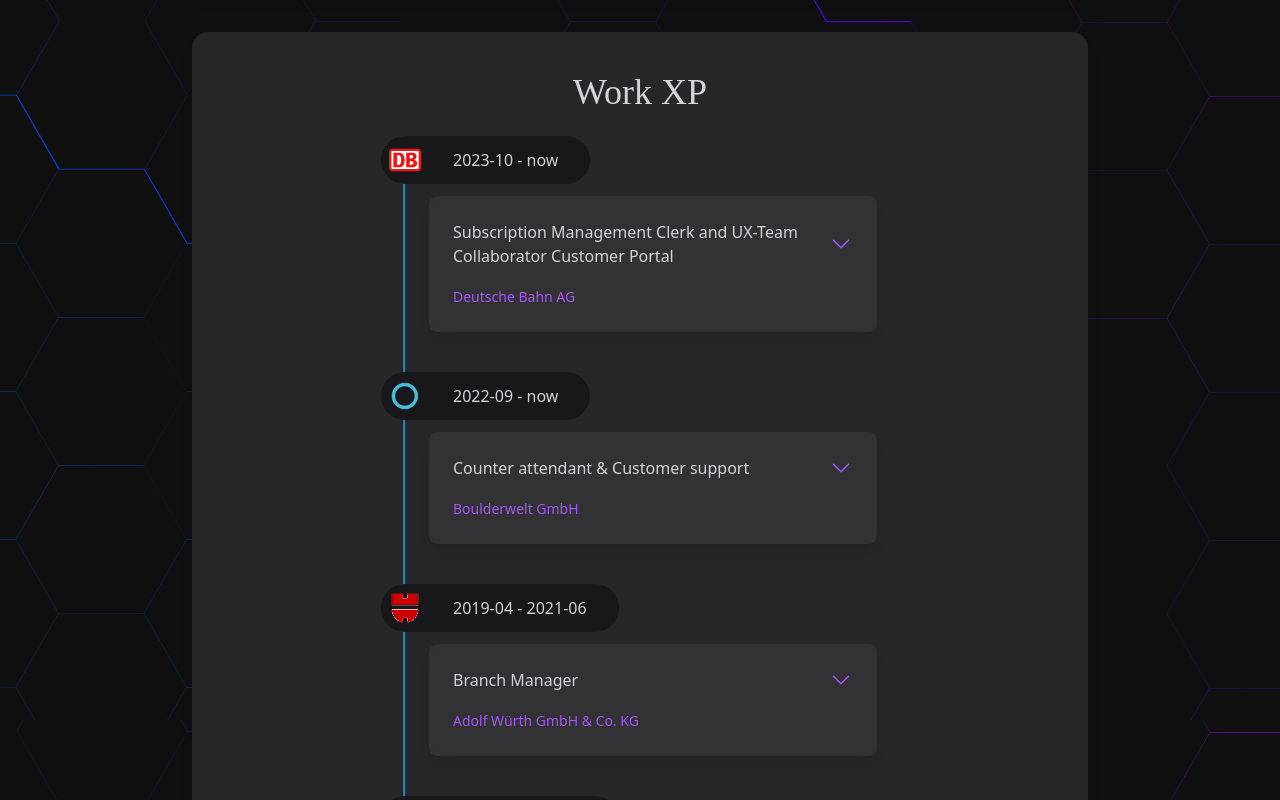
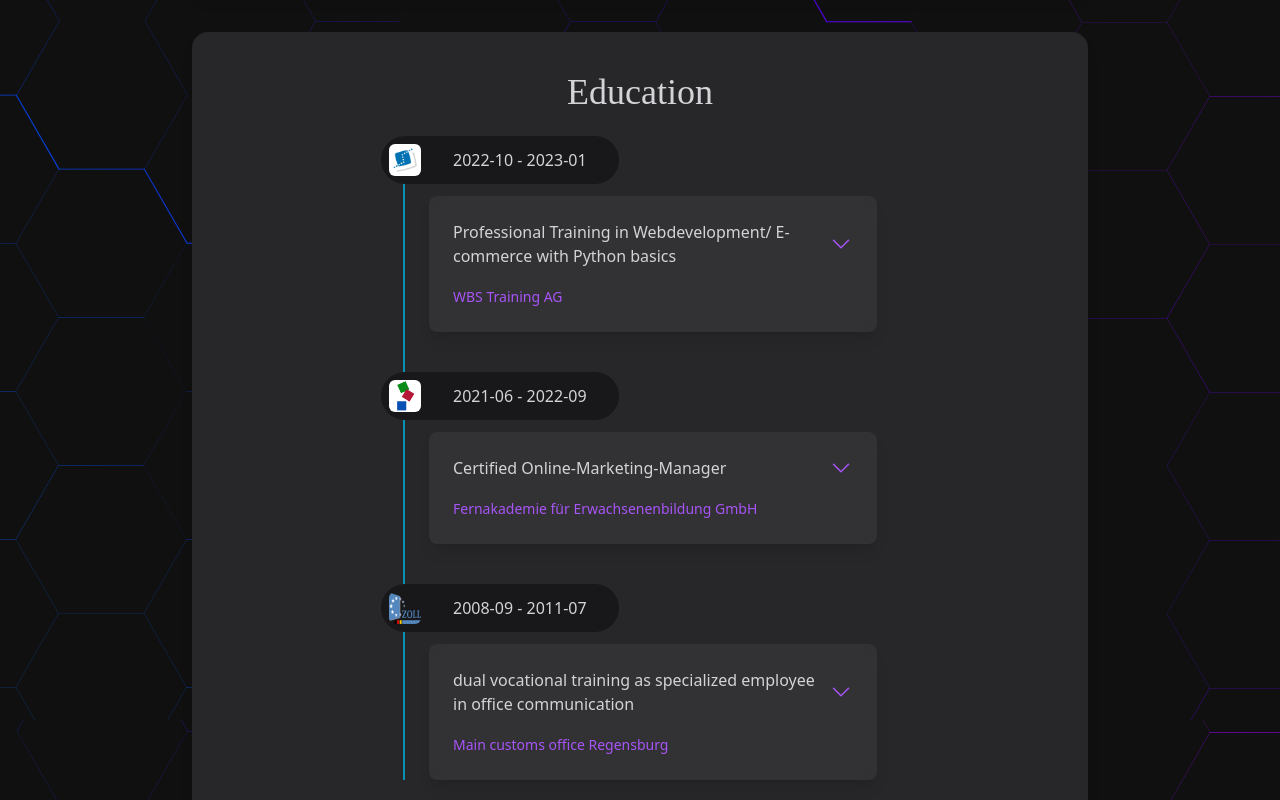
Before and after one commit to t14c4r1n4/portfolio_new, a React (Vite) app: page / in a window 1280 px wide. Shown: the part 1440-2240 px from the top of the page. Built offline with nearby package versions, Linux system fonts and the light colour scheme; a web font is replaced by a local one.

Commit message:
Added education-section

```diff
--- a/src/assets/constants/education.jsx
+++ b/src/assets/constants/education.jsx
@@ -2,17 +2,17 @@
     klett,
     zoll,
     wbs
-} from '../../public/images/index.js'
+} from '../images/index.js'
 
 
-export const education = [
+export const eduEvents = [
     {
-        date: "2008-09 - 2011-07",
-        title: "dual vocational training as specialized employee in office communication",
-        company: "Main customs office Regensburg",
+        date: "2022-10 - 2023-01",
+        title: "Professional Training in Webdevelopment/ E-commerce with Python basics",
+        company: "WBS Training AG",
         location: "Germany, Regensburg",
-        icon: zoll,
-        tasks: ["Administrative tasks", "department assistant"]
+        icon: wbs,
+        description: ["Digital Marketing with HTML5 and E-Commerce", "Project with Shopware", "Python: Fundamentials", "Python: Functions and modules"]
     },
     {
         date: "2021-06 - 2022-09",
@@ -20,14 +20,17 @@
         company: "Fernakademie für Erwachsenenbildung GmbH",
         location: "remote",
         icon: klett,
-        tasks: ""
+        description: ["Webdevelopment and Webdesign", "Online-Marketing", "Search Engine Marketing: SEO and SEA", "Webanalytics", "Social-Media Monitoring and Marketing", "E-Commerce and Onlineshops", "Banner advertising, E-Mail-Marketing", "Legal aspects"]
     },
     {
-        date: "2022-10 - 2023-01",
-        title: "Professional Training in Webdevelopment/ E-commerce with Python basics",
-        company: "WBS Training AG",
+        date: "2008-09 - 2011-07",
+        title: "dual vocational training as specialized employee in office communication",
+        company: "Main customs office Regensburg",
         location: "Germany, Regensburg",
-        icon: wbs,
-        tasks: ""
+        icon: zoll,
+        description: ["Administrative tasks", "Department assistant"]
     }
+
 ]
+
+export default eduEvents;
--- a/src/assets/constants/experience.jsx
+++ b/src/assets/constants/experience.jsx
@@ -16,7 +16,7 @@
         company: "Deutsche Bahn AG",
         location: "Germany, Regensburg",
         icon: db,
-        description: ["subscription management", "end-users Instruction for our applications", "collaboration and consultant for digital marketing and UX"]
+        description: ["Subscription management", "End-users Instruction for our applications", "Collaboration and consultant for digital marketing and UX"]
     },
     {
         date: "2022-09 - now",
@@ -24,7 +24,7 @@
         company: "Boulderwelt GmbH",
         location: "Germany, Regensburg",
         icon: bwr,
-        description: ["consulting service", "instruction for new customers", "plant care"]
+        description: ["Consulting service", "Instruction for new customers", "Plant care"]
     },
     {
         date: "2019-04 - 2021-06",
@@ -32,7 +32,7 @@
         company: "Adolf Würth GmbH & Co. KG",
         location: "Germany, Landshut",
         icon: wuerth,
-        description: ["product presentation and sales", "regional marketing campaign", "customer support and service"]
+        description: ["Product presentation and sales", "Regional marketing campaigns", "Customer support and service"]
     },
     {
         date: "2018-10 - 2019-03",
@@ -40,7 +40,7 @@
         company: "New Yorker Fashion",
         location: "Germany, Landshut",
         icon: nyf,
-        description: ["product presentation and sales", "customer support and service"]
+        description: ["Product presentation and sales", "Customer support and service"]
     },
     {
         date: "2017-07 - 2018-09",
@@ -48,7 +48,7 @@
         company: "Wittmann Recycling GmbH",
         location: "Germany, Ergolding",
         icon: wittmann,
-        description: ["offer management", "management of customer inquiries", "consultant for problems with office-hardware"]
+        description: ["Offer management", "Management of customer inquiries", "Consultant for problems with office-hardware"]
     },
     {
         date: "2013-10 - 2017-02",
@@ -56,7 +56,7 @@
         company: "County Office Landshut",
         location: "Germany, Landshut",
         icon: lra,
-        description: ["application of legal regulations", "health assistance"]
+        description: ["Application of legal regulations", "Health assistance"]
     },
     {
         date: "2012-10 - 2013-06",
--- a/src/assets/constants/nav_items.jsx
+++ b/src/assets/constants/nav_items.jsx
@@ -2,6 +2,7 @@
     HomeIcon,
     UserIcon,
     CodeBracketIcon,
+    BriefcaseIcon,
     AcademicCapIcon,
     ChatBubbleLeftRightIcon
   } from "@heroicons/react/24/outline";
@@ -9,7 +10,8 @@
 import Hero from '../sections/hero';
 import About from '../sections/about';
 import Tech from '../sections/technologies';
-import Timeline from '../sections/timeline';
+import XpTimeline from '../sections/xptimeline';
+import EduTimeline from '../sections/edutimeline';
 import Contact from '../sections/contactnew';
 
 const iconProps = {
@@ -43,14 +45,23 @@
       section: <Tech />
     },
     {
+      id: 'education',
+      alt: 'My education path',
+      name: 'Education',
+      href: '/#edutimeline',
+      icon: <AcademicCapIcon {...iconProps}/>,
+      section: <EduTimeline />
+
+    },
+    {
       id: 'timeline',
       alt: 'My career path',
       name: 'Work XP',
-      href: '/#timeline',
-      icon: <AcademicCapIcon {...iconProps}/>,
-      section: <Timeline />
+      href: '/#xptimeline',
+      icon: <BriefcaseIcon {...iconProps}/>,
+      section: <XpTimeline />
     },
-    {
+        {
       id: 'contact',
       alt: 'How to get in contact',
       name: 'Contact',
--- /dev/null
+++ b/src/assets/sections/edutimeline.jsx
@@ -0,0 +1,52 @@
+import React, { useState } from "react";
+import { ChevronDownIcon, ChevronUpIcon } from "@heroicons/react/24/outline";
+import eduEvents from '../constants/education';
+
+const Accordion_Button = ({ active }) => (
+  <button type="button" className="ml-auto text-purple-500">
+    {active ? <ChevronUpIcon className="w-6 h-6" /> : <ChevronDownIcon className="w-6 h-6" />}
+  </button>
+);
+
+const EduTimeline = () => {
+  const [activeIndexEdu, setActiveIndexEdu] = useState(null);
+
+  const list = eduEvents.map((e, index) => (
+    <li key={index} className={`accordion-title ${activeIndexEdu === index ? 'active' : ''}`}
+      onClick={() => setActiveIndexEdu(activeIndexEdu === index ? null : index)}>
+      <div className="flex flex-start mb-3">
+        <div className="bg-zinc-900 w-[60] h-12 flex items-center justify-center rounded-full -ml-6">
+          <img
+            className="hover:scale-150 w-8 h-8 rounded-md ml-2"
+            src={e.icon}
+            alt={e.company}
+          />
+          <span className="bg-zinc-900 rounded-full mx-8">{e.date}</span>
+        </div>
+      </div>
+      <div className="block p-6 rounded-lg shadow-lg glass max-w-md ml-6 mb-10">
+        <div className="flex justify-between mb-4">
+          <div className="col-span-3">{e.title}</div>
+          <Accordion_Button active={activeIndexEdu === index} />
+        </div>
+        {activeIndexEdu === index && (
+          <ul key={`content-${index}`} className="ml-5 pb-5">
+            {e.description.map((task, taskIndex) => (
+              <li key={`task-${index}-${taskIndex}`} className="list-disc" >{task}</li>
+            ))}
+          </ul>
+        )}
+        <span className="text-sm text-purple-500">{e.company}</span>
+      </div>
+
+    </li>
+  ));
+
+  return (
+
+      <ol className="border-l-2 border-cyan-600 m-6">{list}</ol>
+
+  );
+};
+
+export default EduTimeline;
--- a/src/assets/sections/timeline.jsx
+++ b/src/assets/sections/xptimeline.jsx
@@ -8,7 +8,7 @@
   </button>
 );
 
-const Timeline = () => {
+const XpTimeline = () => {
   const [activeIndex, setActiveIndex] = useState(null);
 
   const list = careerEvents.map((e, index) => (
@@ -49,4 +49,4 @@
   );
 };
 
-export default Timeline;
+export default XpTimeline;
```
